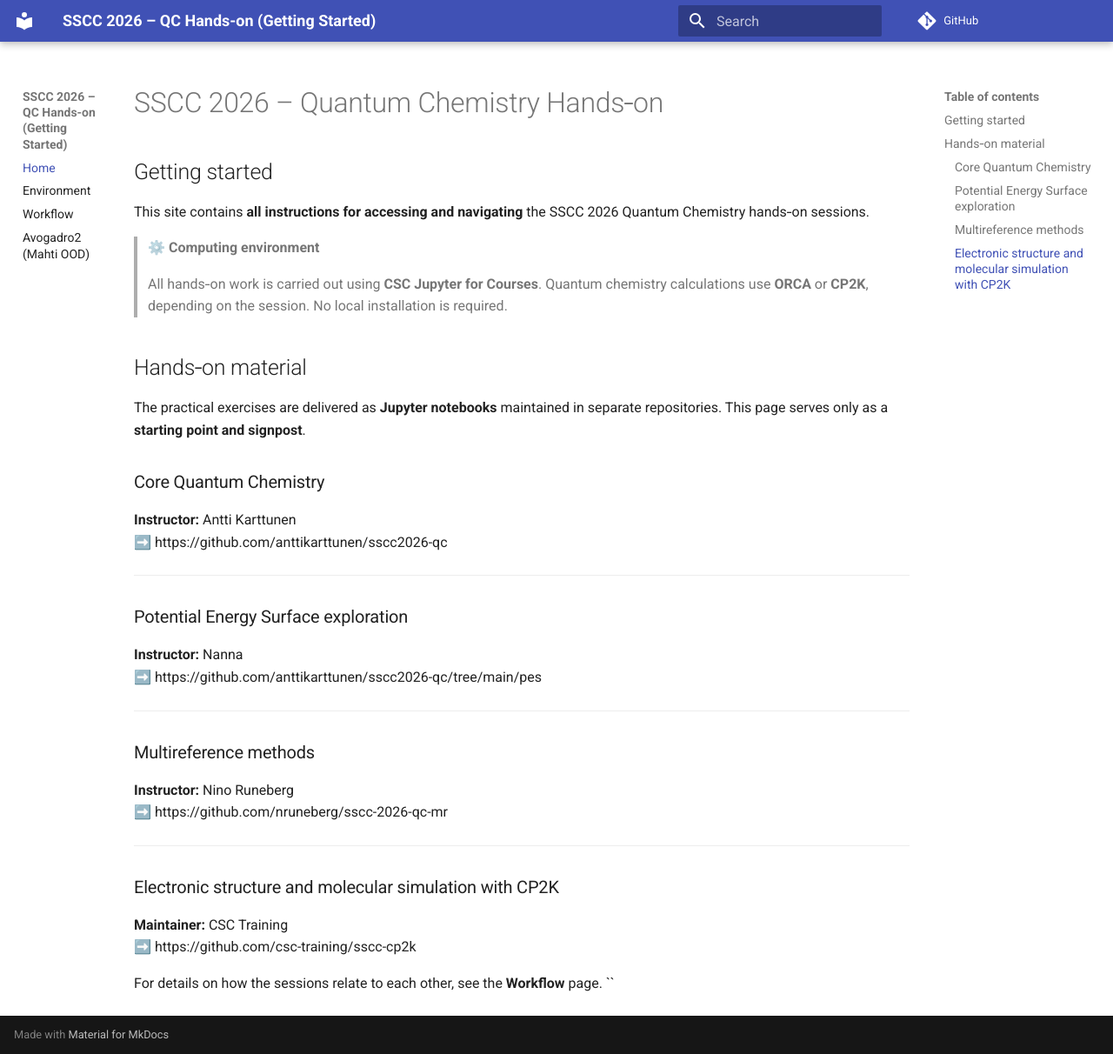
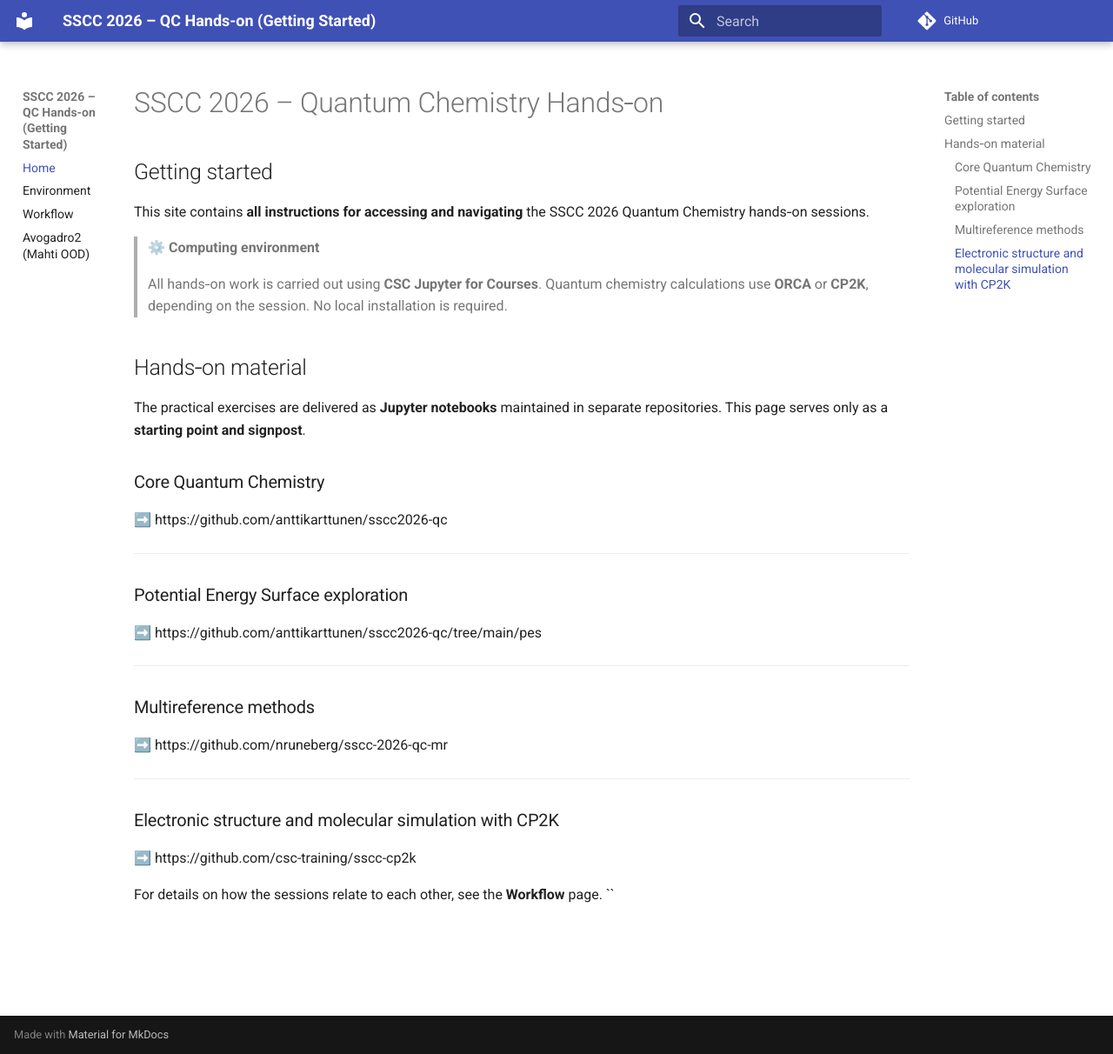
Before and after one commit to nruneberg/sscc2026-qc-getting-started, an MkDocs documentation site: the page built from docs/index.md, in a window 1280 px wide and 1212 px high. Shown: the whole window at 87% size. Built offline with MkDocs 1.6.1 and Material for MkDocs 9.7.7, drawn with Linux system fonts in a browser that asks for light colours; comment, search, counter and statistics services are not loaded.

Commit message:
Rewrite as SSCC 2026 QC getting started site

```diff
--- a/docs/index.md
+++ b/docs/index.md
@@ -18,25 +18,21 @@ maintained in separate repositories.
 This page serves only as a **starting point and signpost**.
 
 ### Core Quantum Chemistry
-**Instructor:** Antti Karttunen
 ➡️ https://github.com/anttikarttunen/sscc2026-qc
 
 ---
 
 ### Potential Energy Surface exploration
-**Instructor:** Nanna
 ➡️ https://github.com/anttikarttunen/sscc2026-qc/tree/main/pes
 
 ---
 
 ### Multireference methods
-**Instructor:** Nino Runeberg
 ➡️ https://github.com/nruneberg/sscc-2026-qc-mr
 
 ---
 
 ### Electronic structure and molecular simulation with CP2K
-**Maintainer:** CSC Training
 ➡️ https://github.com/csc-training/sscc-cp2k
 
 For details on how the sessions relate to each other, see the
```
